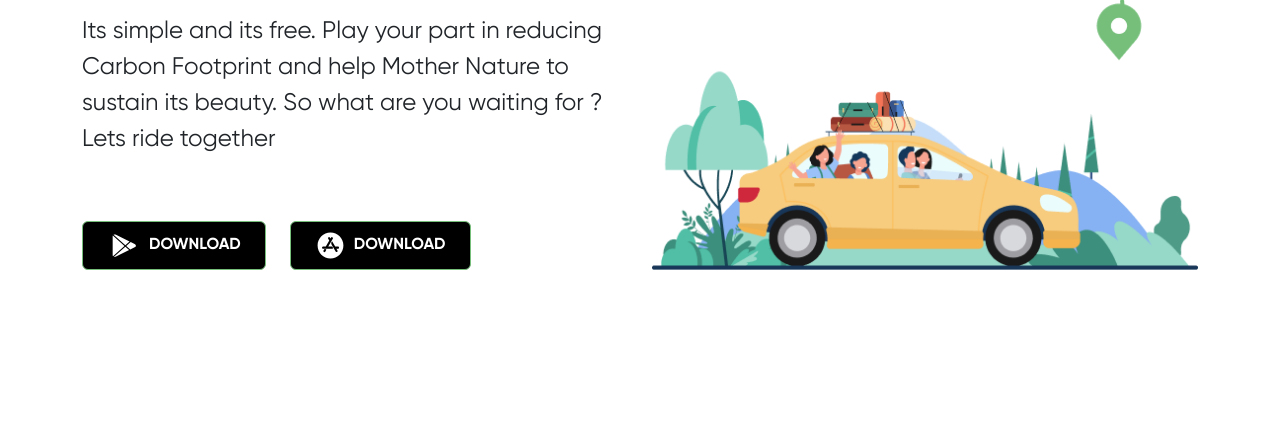
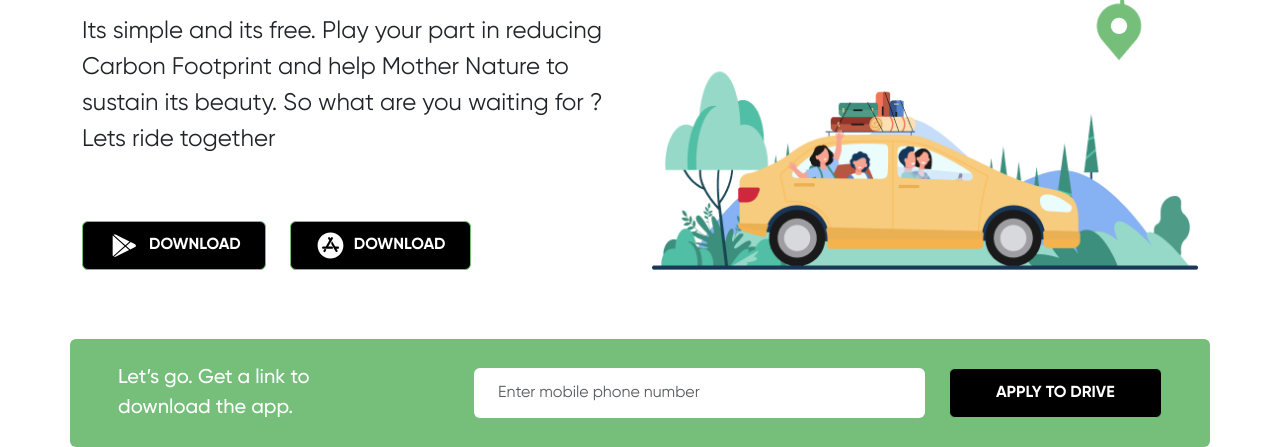
Before and after one commit to basma-khalil/tere, a website built with Vite: page app/index.html in a window 1280 px wide. Shown: the part 461-908 px from the top of the page. Before the commit the page ends 800 px from the top, so only its background shows below. Built offline with nearby package versions, Linux system fonts and the light colour scheme.

Commit message:
feat: Add apply section

```diff
--- a/app/index.html
+++ b/app/index.html
@@ -5,7 +5,7 @@
     <meta name="viewport" content="width=device-width, initial-scale=1.0" />
     <meta
       name="description"
-      content="Free ride-sharing app. So what are you waiting for ? Let's ride together"
+      content="Download tere app from play store, app store. Create account, find a ride, share and save money. So what are you waiting for ? Let's ride together"
     />
     <meta name="theme-color" content="#fff" />
     <meta name="apple-mobile-web-app-status-bar" content="#fff" />
@@ -131,6 +131,49 @@
         </div>
       </div>
       <!-- End Hero Section -->
+
+      <!-- Start Apply Section -->
+      <div>
+        <div class="container bg-primary py-4 px-5 rounded">
+          <div class="row align-items-center">
+            <div class="col-12 col-md-4">
+              <p class="mb-0 pe-5 pe-md-0 pe-lg-5 text-white lead fw-medium">
+                Let’s go. Get a link to download the app.
+              </p>
+            </div>
+
+            <div class="col-12 col-md-8">
+              <form>
+                <div class="row">
+                  <div class="col-12 col-md-7 col-lg-8">
+                    <label class="visually-hidden" for="tel"
+                      >Enter mobile phone number</label
+                    >
+                    <input
+                      type="tel"
+                      id="tel"
+                      class="form-control my-3 my-md-0 px-4 border-0"
+                      name="tel"
+                      placeholder="Enter mobile phone number"
+                      autocomplete="tel"
+                    />
+                  </div>
+
+                  <div class="col-12 col-md-5 col-lg-4">
+                    <button
+                      type="submit"
+                      class="btn btn-primary w-100 text-white bg-black fw-bold text-uppercase"
+                    >
+                      apply to drive
+                    </button>
+                  </div>
+                </div>
+              </form>
+            </div>
+          </div>
+        </div>
+      </div>
+      <!-- End Apply Section -->
     </div>
     <script type="module" src="/src/scripts/main.ts"></script>
   </body>
--- a/app/src/assets/styles/style.scss
+++ b/app/src/assets/styles/style.scss
@@ -33,3 +33,8 @@ $font-weight-bolder: 800;
 .hero {
     min-height: calc(100vh - 106px);
 }
+
+form input,
+form button {
+    height: 50px;
+}
```
